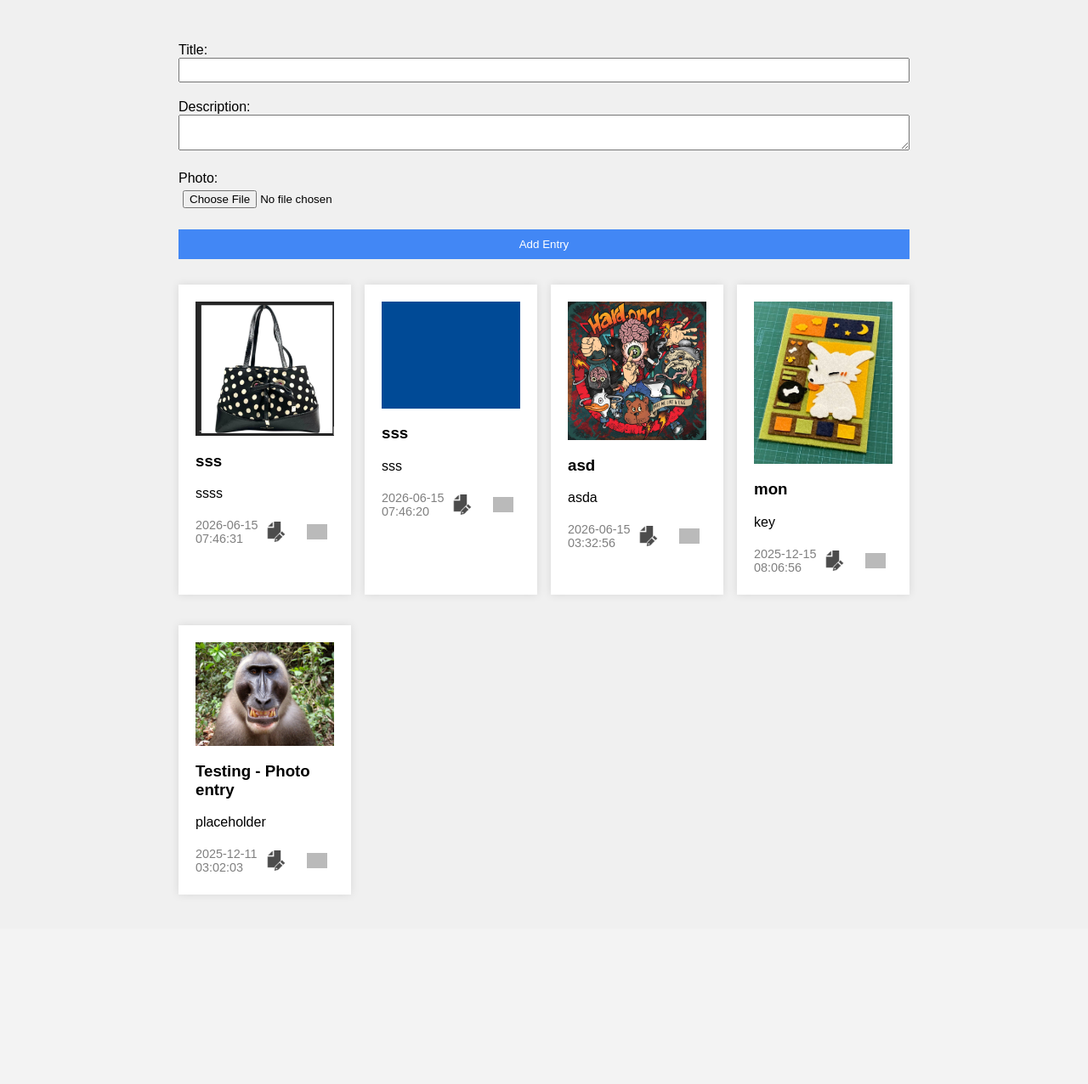
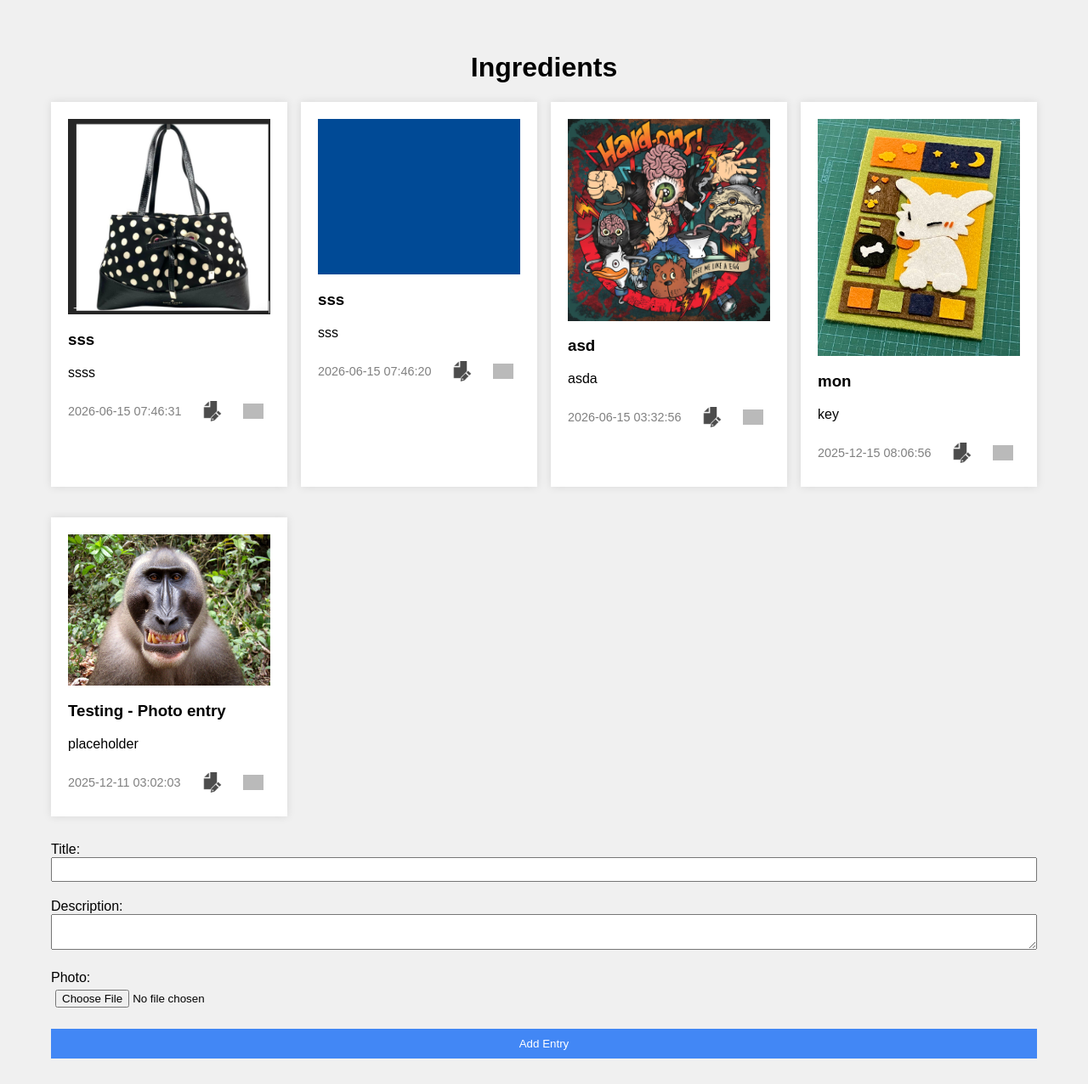
Before and after one commit to caitlinhumbucker/SoftwareTask3VSC, a Flask app: page / in a window 1280 px wide. Shown: the part 138-1414 px from the top of the page at 85% size. Before the commit the page ends 1193 px from the top, so only its background shows below. Run offline with Flask 3, Linux system fonts and the light colour scheme; a user stored in the database is signed in; data comes from the database, SQL or seed files in the repository; both versions use the stored data as it was after the commit; grey boxes are pictures that could not be loaded.

Commit message:
Changed format of pwa to reflect storyboarding

```diff
--- a/static/css/style.css
+++ b/static/css/style.css
@@ -24,7 +24,7 @@ body {
 
 /* Main content area */
 .main {
-    width: 900px; /* Set a fixed width for the main content area */
+    width: 1200px; /* Set a fixed width for the main content area */
     max-width:1200px;
     margin: 0 auto; /* Centre the content on the page */
     padding: 20px; /* Add padding inside the main content area */
@@ -172,3 +172,7 @@ button {
     gap: 16px;
     margin-top: 20px;
 }
+
+.centered {
+    text-align: center;
+}
--- /dev/null
+++ b/templates/details.html
@@ -0,0 +1,3 @@
+{% extends "base.html" %}
+
+{% block content %}
--- a/templates/index.html
+++ b/templates/index.html
@@ -2,24 +2,7 @@
 {% block content %}
 {% if session['user_id'] %}
 
-<form action="{{url_for('add_entry')}}" method="post" enctype="multipart/form-data">
-    <div>
-        <label for="title">Title:</label>
-        <input type="text" id="title" name="title" required>
-    </div>
-
-    <div>
-        <label for="description">Description:</label>
-        <textarea id="description" name="description"></textarea>
-    </div>
-
-    <div>
-        <label for="image">Photo:</label>
-        <input type="file" id="image" name="image" accept="image/*" required>
-    </div>
-
-    <button type="submit">Add Entry</button>
-</form>
+<h1 class="centered">Ingredients</h1>
 
 <div class="entries-grid">
 {% for entry in entries %}
@@ -77,6 +60,25 @@
 {% endfor %}
 </div>
 
+<form action="{{url_for('add_entry')}}" method="post" enctype="multipart/form-data">
+    <div>
+        <label for="title">Title:</label>
+        <input type="text" id="title" name="title" required>
+    </div>
+
+    <div>
+        <label for="description">Description:</label>
+        <textarea id="description" name="description"></textarea>
+    </div>
+
+    <div>
+        <label for="image">Photo:</label>
+        <input type="file" id="image" name="image" accept="image/*" required>
+    </div>
+
+    <button type="submit">Add Entry</button>
+</form>
+
 <script>
 function showEditForm(entryId) {
     document.getElementById(`display-${entryId}`).style.display = 'none';
```
Also changed, not shown: database/photo_journal.db, static/uploads/1781509580.445346_Screenshot_2026-06-01_at_2.25.11_pm.png (added), static/uploads/1781509591.662462_Screenshot_2026-06-13_at_1.26.34_am.png (added).
